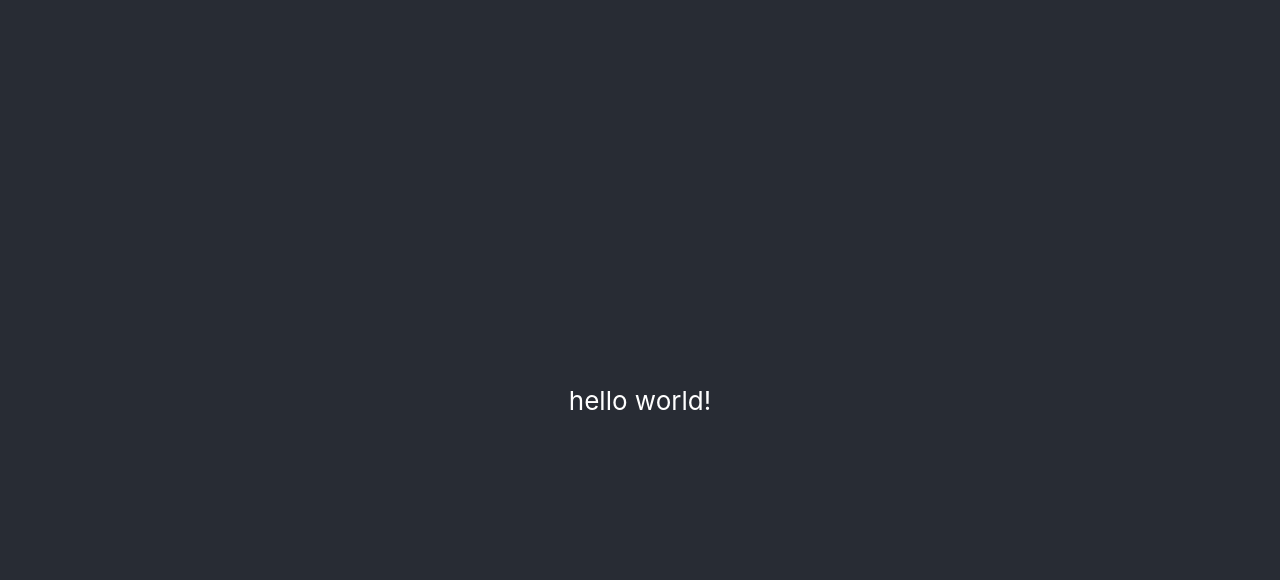
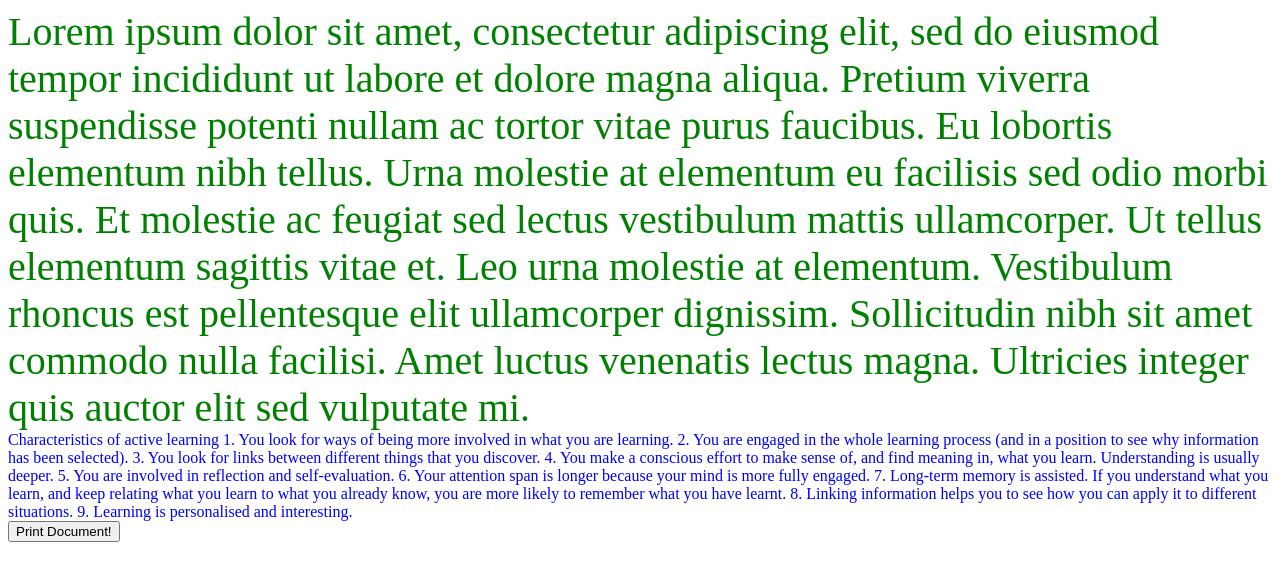
Before and after one commit to ahgomezalvic/react-electron, a React (Create React App) app: page / in a window 1280 px wide. Shown: the top 580 px of the page. Built offline with nearby package versions, Linux system fonts and the light colour scheme.

Commit message:
add pdf print
add pdf print

```diff
--- a/package.json
+++ b/package.json
@@ -13,11 +13,14 @@
     "@testing-library/jest-dom": "^4.2.4",
     "@testing-library/react": "^9.3.2",
     "@testing-library/user-event": "^7.1.2",
+    "babel-eslint": "^10.1.0",
     "cross-env": "^7.0.2",
     "electron-is-dev": "^1.2.0",
     "react": "^16.13.1",
     "react-dom": "^16.13.1",
-    "react-scripts": "3.4.3"
+    "react-pdf-print": "^0.2.0",
+    "react-scripts": "3.4.3",
+    "react-to-print": "^2.10.0"
   },
   "scripts": {
     "react-start": "react-scripts start",
--- a/src/index.js
+++ b/src/index.js
@@ -1,17 +1,56 @@
-import React from 'react';
-import ReactDOM from 'react-dom';
-import './index.css';
-import App from './App';
-import * as serviceWorker from './serviceWorker';
 
-ReactDOM.render(
-  <React.StrictMode>
-    <App />
-  </React.StrictMode>,
-  document.getElementById('root')
-);
+import React, { useRef } from "react";
+import { render } from "react-dom";
+import { useReactToPrint } from 'react-to-print';
 
-// If you want your app to work offline and load faster, you can change
-// unregister() to register() below. Note this comes with some pitfalls.
-// Learn more about service workers: https://bit.ly/CRA-PWA
-serviceWorker.unregister();
+class ComponentToPrint extends React.Component {
+  render() {
+    return (
+      <div>
+        <div style={{ fontSize: "40px", color: "green" }}>
+          Lorem ipsum dolor sit amet, consectetur adipiscing elit, sed do
+          eiusmod tempor incididunt ut labore et dolore magna aliqua. Pretium
+          viverra suspendisse potenti nullam ac tortor vitae purus faucibus. Eu
+          lobortis elementum nibh tellus. Urna molestie at elementum eu
+          facilisis sed odio morbi quis. Et molestie ac feugiat sed lectus
+          vestibulum mattis ullamcorper. Ut tellus elementum sagittis vitae et.
+          Leo urna molestie at elementum. Vestibulum rhoncus est pellentesque
+          elit ullamcorper dignissim. Sollicitudin nibh sit amet commodo nulla
+          facilisi. Amet luctus venenatis lectus magna. Ultricies integer quis
+          auctor elit sed vulputate mi.
+        </div>
+        <div style={{ color: "blue" }}>
+          Characteristics of active learning 1. You look for ways of being more
+          involved in what you are learning. 2. You are engaged in the whole
+          learning process (and in a position to see why information has been
+          selected). 3. You look for links between different things that you
+          discover. 4. You make a conscious effort to make sense of, and find
+          meaning in, what you learn. Understanding is usually deeper. 5. You
+          are involved in reflection and self-evaluation. 6. Your attention span
+          is longer because your mind is more fully engaged. 7. Long-term memory
+          is assisted. If you understand what you learn, and keep relating what
+          you learn to what you already know, you are more likely to remember
+          what you have learnt. 8. Linking information helps you to see how you
+          can apply it to different situations. 9. Learning is personalised and
+          interesting.
+        </div>
+      </div>
+    );
+  }
+}
+
+const PrintDocument = () => {
+  const componentRef = useRef();
+  const handlePrint = useReactToPrint({
+    content: () => componentRef.current,
+  });
+
+  return (
+    <div>
+      <ComponentToPrint ref={componentRef} />
+      <button onClick={handlePrint}>Print Document!</button>
+    </div>
+  );
+};
+
+render(<PrintDocument />, document.querySelector("#root"));
```
Also changed, not shown: 1 other file (tests, documents, lock files or other folders).
